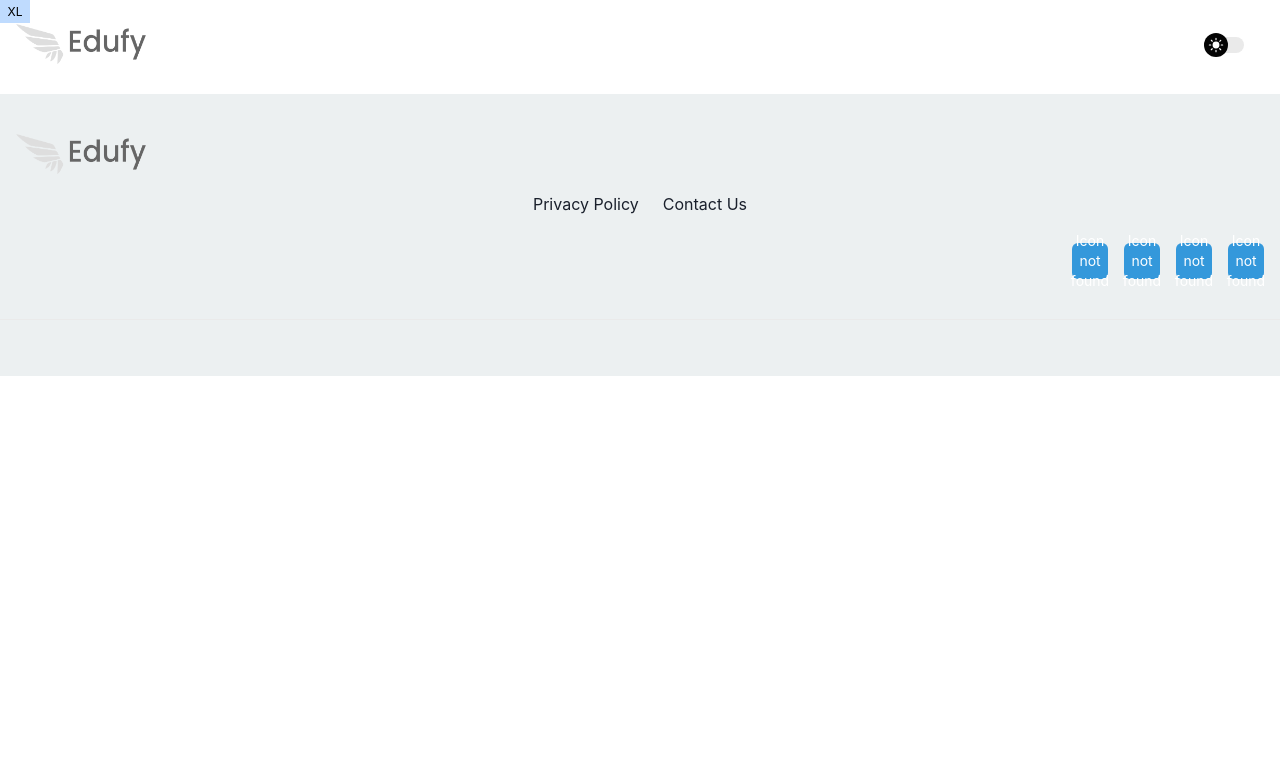
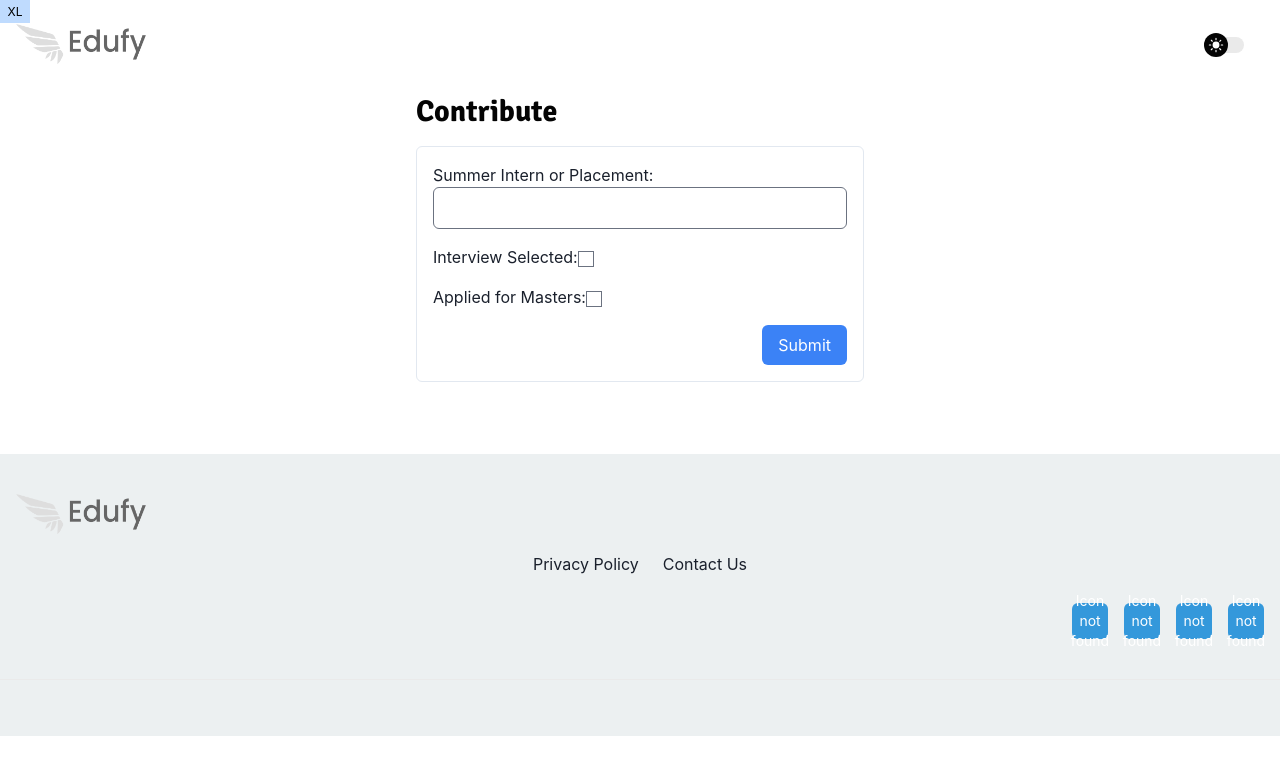
Before and after one commit to Sakthe-Balan/Edufy, a Next.js app in the folder edufy/: page /contribution/1 in a window 1280 px wide. Before the commit this address had no page. Shown: the top 774 px of the page. Built offline with nearby package versions, Linux system fonts and the light colour scheme; what tailwind-bootstrap-grid would draw is missing.

Commit message:
added contribute form

```diff
--- a/edufy/src/app/contribution/[id]/page.tsx
+++ b/edufy/src/app/contribution/[id]/page.tsx
@@ -1,9 +1,213 @@
-import React from 'react'
+'use client';
+import React, { useState } from 'react';
+import { FormEvent } from 'react';
 
-export default function page() {
+// ... (Your existing imports)
+
+const MainForm = () => {
+  const [isPlacement, setIsPlacement] = useState(false);
+  const [isMasters, setIsMasters] = useState(false);
+  const [userData, setUserData] = useState({
+    srn: '',
+    company_name: '',
+    summer_intern_placement: '',
+    interview_selected: false,
+    interview_date: '',
+    interview_experience: '',
+    ctc: '',
+    applied_for_masters: false,
+    university_name: '',
+    program_name: '',
+    joined_masters: false,
+  });
+
+  const handleCheckboxChange = (key: string) => {
+    setUserData({ ...userData, [key]: !userData[key] });
+
+    // Handle conditional rendering based on user responses
+    if (key === 'interview_selected') {
+      setIsPlacement(!userData.interview_selected);
+    } else if (key === 'applied_for_masters') {
+      setIsMasters(userData.applied_for_masters);
+    }
+  };
+
+  const handleChange = (e: FormEvent<HTMLFormElement>) => {
+    const { name, value } = e.target;
+
+    // If it's a checkbox, handle it separately
+    if (name === 'interview_selected' || name === 'applied_for_masters' || name === 'joined_masters') {
+      handleCheckboxChange(name);
+    } else {
+      setUserData({ ...userData, [name]: value });
+
+      // Handle conditional rendering based on user responses
+      if (name === 'summer_intern_placement') {
+        setIsPlacement(value.toLowerCase() === 'placement');
+      } else if (name === 'applied_for_masters') {
+        setIsMasters(value.toLowerCase() === 'yes');
+      }
+    }
+  };
+
+  const handleSubmit = (e: FormEvent<HTMLFormElement>) => {
+    e.preventDefault();
+    // Handle form submission logic here
+    console.log('Form submitted:', userData);
+  };
+
   return (
-    <div>
+    <>
+      <h1 className="text-3xl font-bold mb-4 mx-auto max-w-md">Contribute</h1>
 
-    </div>
-  )
-}
+      <form onSubmit={handleSubmit} className="max-w-md mx-auto p-4 border rounded-md">
+        {/* ... (Your existing form fields) */}
+
+        <div className="mb-4">
+          <label>
+            Summer Intern or Placement:
+            <input
+              type="text"
+              name="summer_intern_placement"
+              value={userData.summer_intern_placement}
+              onChange={handleChange}
+              className="w-full p-2 border rounded-md"
+            />
+          </label>
+        </div>
+
+        {isPlacement && (
+          <div className="mb-4">
+            <label>
+              Company Name:
+              <input
+                type="text"
+                name="company_name"
+                value={userData.company_name}
+                onChange={handleChange}
+                className="w-full p-2 border rounded-md"
+              />
+            </label>
+          </div>
+        )}
+
+        <div className="mb-4">
+          <label>
+            Interview Selected:
+            <input
+              type="checkbox"
+              name="interview_selected"
+              checked={userData.interview_selected}
+              onChange={() => handleCheckboxChange('interview_selected')}
+            />
+          </label>
+        </div>
+
+        {userData.interview_selected && (
+          <>
+            <div className="mb-4">
+              <label>
+                Interview Date:
+                <input
+                  type="text"
+                  name="interview_date"
+                  value={userData.interview_date}
+                  onChange={handleChange}
+                  className="w-full p-2 border rounded-md"
+                />
+              </label>
+            </div>
+            <div className="mb-4">
+              <label>
+                Interview Experience:
+                <input
+                  type="text"
+                  name="interview_experience"
+                  value={userData.interview_experience}
+                  onChange={handleChange}
+                  className="w-full p-2 border rounded-md"
+                />
+              </label>
+            </div>
+            <div className="mb-4">
+              <label>
+                CTC/Stipend:
+                <input
+                  type="text"
+                  name="ctc"
+                  value={userData.ctc}
+                  onChange={handleChange}
+                  className="w-full p-2 border rounded-md"
+                />
+              </label>
+            </div>
+          </>
+        )}
+
+        <div className="mb-4">
+          <label>
+            Applied for Masters:
+            <input
+              type="checkbox"
+              name="applied_for_masters"
+              checked={userData.applied_for_masters}
+              onChange={() => handleCheckboxChange('applied_for_masters')}
+            />
+          </label>
+        </div>
+
+        {userData.applied_for_masters && (
+          <>
+            <div className="mb-4">
+              <label>
+                University Name:
+                <input
+                  type="text"
+                  name="university_name"
+                  value={userData.university_name}
+                  onChange={handleChange}
+                  className="w-full p-2 border rounded-md"
+                />
+              </label>
+            </div>
+            <div className="mb-4">
+              <label>
+                Program Name:
+                <input
+                  type="text"
+                  name="program_name"
+                  value={userData.program_name}
+                  onChange={handleChange}
+                  className="w-full p-2 border rounded-md"
+                />
+              </label>
+            </div>
+            <div className="mb-4">
+              <label>
+                Joined Masters:
+                <input
+                  type="checkbox"
+                  name="joined_masters"
+                  checked={userData.joined_masters}
+                  onChange={() => handleCheckboxChange('joined_masters')}
+                />
+              </label>
+            </div>
+          </>
+        )}
+
+        <div className="flex justify-end">
+          <button type="submit" className="text-white py-2 px-4 rounded-md cursor-pointer bg-blue-500">
+            Submit
+          </button>
+        </div>
+      </form>
+
+      <br />
+      <br />
+      <br />
+    </>
+  );
+};
+
+export default MainForm;
--- a/edufy/src/app/page.tsx
+++ b/edufy/src/app/page.tsx
@@ -1,3 +1,4 @@
+import React from 'react';
 import ImageFallback from "@/helpers/ImageFallback";
 import { getListPage } from "@/lib/contentParser";
 import { markdownify } from "@/lib/utils/textConverter";
@@ -6,6 +7,7 @@ import SeoMeta from "@/partials/SeoMeta";
 import Testimonials from "@/partials/Testimonials";
 import { Button, Feature } from "@/types";
 import { FaCheck } from "react-icons/fa/index.js";
+import { motion } from 'framer-motion';
 
 const Home = () => {
   const homepage = getListPage("homepage/_index.md");
@@ -22,8 +24,8 @@ const Home = () => {
 
   return (
     <>
-      {/* <SeoMeta /> */}
-      <section className="section pt-14">
+      <SeoMeta />
+
         <div className="container">
           <div className="row justify-center">
             <div className="mb-16 text-center lg:col-7">
@@ -55,13 +57,10 @@ const Home = () => {
             )}
           </div>
         </div>
-      </section>
+
 
       {features.map((feature, index: number) => (
-        <section
-          key={index}
-          className={`section-sm ${index % 2 === 0 && "bg-gradient"}`}
-        >
+
           <div className="container">
             <div className="row items-center justify-between">
               <div
@@ -108,7 +107,7 @@ const Home = () => {
               </div>
             </div>
           </div>
-        </section>
+
       ))}
 
       <Testimonials data={testimonial} />
```
